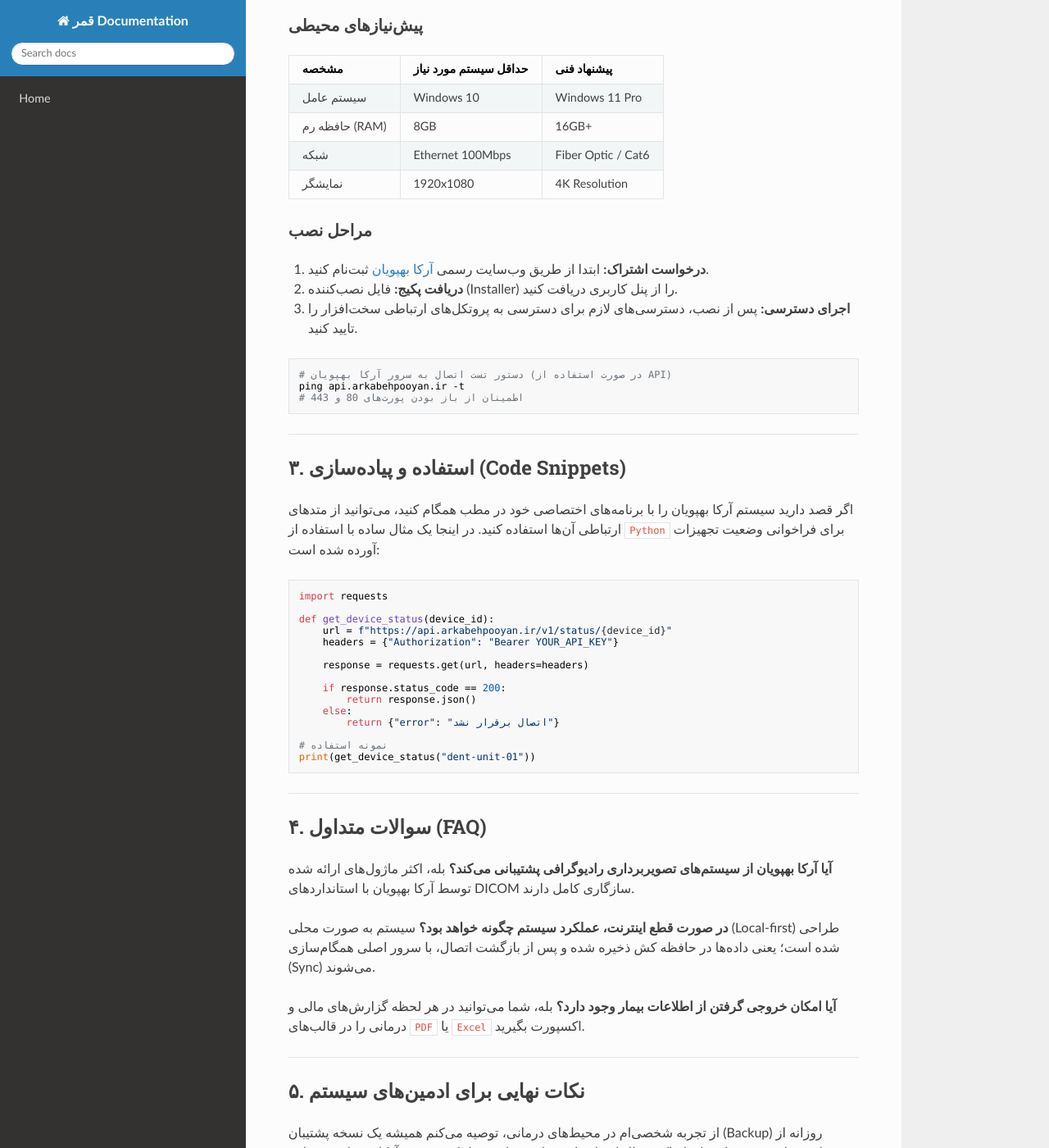
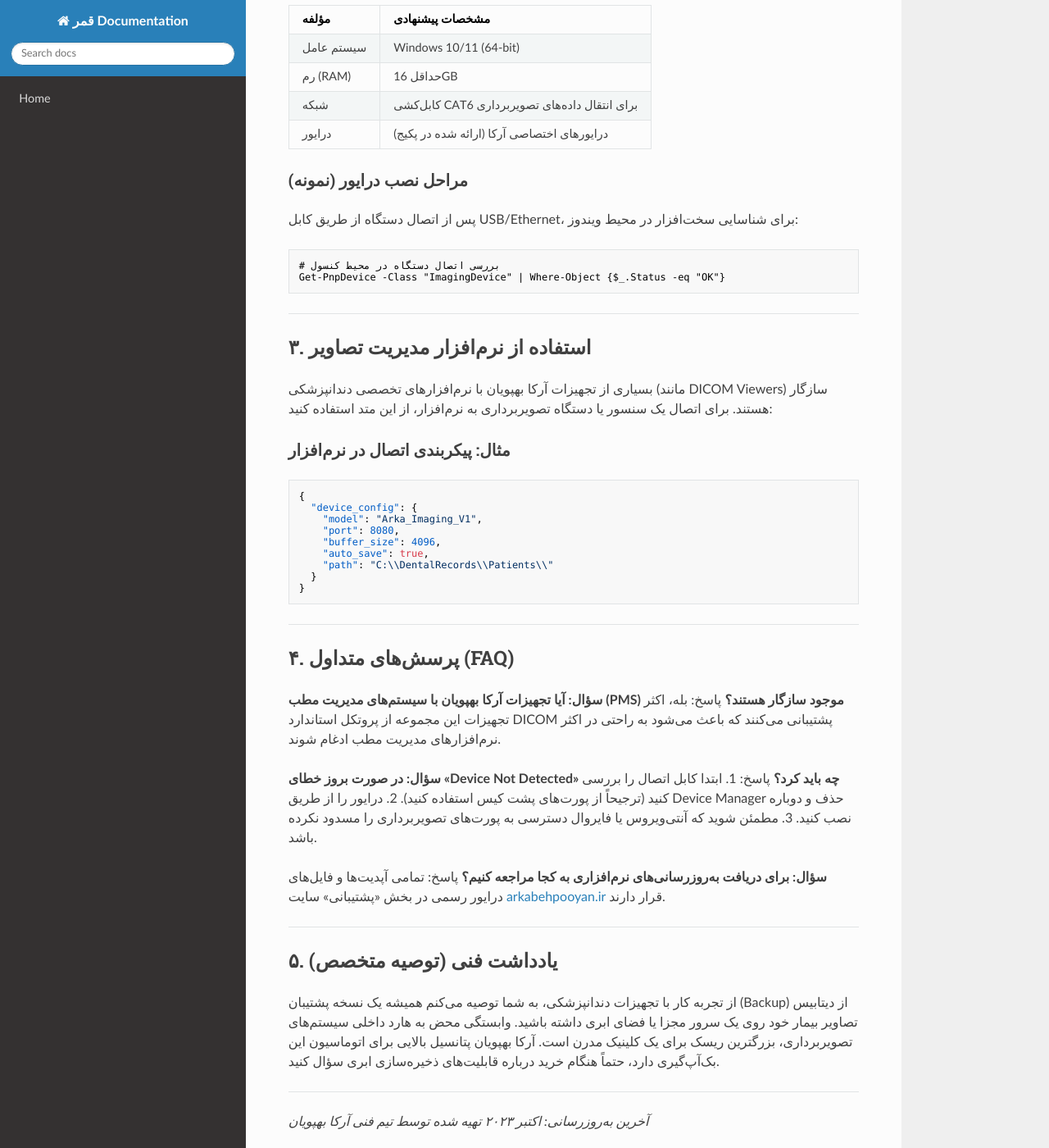
Before and after one commit to sahandsahabi553-prog/terraform-google-semantic-docs, an MkDocs documentation site: the page built from docs/آرکا-بهپویان.md, in a window 1280 px wide and 1400 px high, scrolled down 777 px. Shown: the whole window at 82% size. Built offline with MkDocs 1.6.1, drawn with Linux system fonts in a browser that asks for light colours; nearby versions of some CDN libraries; some of the changed text lies outside the part shown.

Commit message:
Doc: آرکا بهپویان

````diff
--- a/docs/آرکا-بهپویان.md
+++ b/docs/آرکا-بهپویان.md
@@ -1,82 +1,77 @@
-# مستند فنی و راهنمای جامع: پلتفرم آرکا بهپویان (Arka Behpooyan)
+# مستند فنی و راهنمای جامع آرکا بهپویان (Arka Behpooyan)
 
-در دنیای مدرن دندانپزشکی، مدیریت هوشمند تجهیزات و جریان کاری مطب دیگر یک انتخاب نیست، بلکه یک ضرورت است. **آرکا بهپویان** (به آدرس [arkabehpooyan.ir](https://www.arkabehpooyan.ir/)) یکی از بازیگران کلیدی است که با ترکیب دانش فنی و نیازهای تخصصی دندانپزشکان، راهکارهای نوینی را ارائه داده است.
-
-در این مستند، نگاهی فنی به نحوه تعامل با خدمات این مجموعه و پیاده‌سازی ابزارهای آن‌ها در محیط کلینیک خواهیم داشت.
+شرکت **آرکا بهپویان** یکی از پیشگامان حوزه تجهیزات پزشکی و دندانپزشکی در ایران است که با تمرکز بر ترکیب تکنولوژی‌های نوین و مهندسی دقیق، راهکارهایی را برای کلینیک‌های دندانپزشکی ارائه می‌دهد. این مستند به بررسی زیرساخت‌های فنی، نحوه یکپارچه‌سازی و استفاده از راهکارهای این مجموعه می‌پردازد.
 
 ---
 
-## ۱. مقدمه
-آرکا بهپویان بر روی بهینه‌سازی فرآیندهای دندانپزشکی تمرکز دارد. هدف اصلی آن‌ها کاهش خطاهای انسانی در مدیریت تجهیزات و افزایش بازدهی کلینیک‌ها از طریق زیرساخت‌های نرم‌افزاری و سخت‌افزاری است.
+## ۱. معرفی
+آرکا بهپویان (وب‌سایت: [arkabehpooyan.ir](https://www.arkabehpooyan.ir/)) فراتر از یک تأمین‌کننده ساده، به عنوان یک بازوی فنی برای کلینیک‌ها عمل می‌کند. تمرکز اصلی آن‌ها بر بهینه‌سازی جریان کاری (Workflow) دندانپزشکی با استفاده از ابزارهای دیجیتال است.
 
 ### ویژگی‌های کلیدی
-*   **پایداری بالا:** طراحی شده برای کارکرد مداوم در محیط‌های پرفشار کلینیکی.
-*   **یکپارچه‌سازی:** امکان اتصال به سیستم‌های مدیریت اطلاعات بیمار (HIS).
-*   **رابط کاربری کاربرپسند:** کاهش منحنی یادگیری برای کادر درمان.
+*   **دقت بالا:** استفاده از استانداردهای ISO در تولید و تأمین تجهیزات.
+*   **پشتیبانی فنی:** تیم مهندسی با تجربه برای رفع مشکلات سخت‌افزاری و نرم‌افزاری.
+*   **یکپارچه‌سازی دیجیتال:** پشتیبانی از پروتکل‌های ارتباطی مدرن در تجهیزات تصویربرداری.
 
 ---
 
-## ۲. راهنمای نصب و راه‌اندازی
-برای بهره‌برداری از خدمات آرکا بهپویان، رعایت پیش‌نیازهای زیر الزامی است:
+## ۲. نصب و راه‌اندازی (Setup)
 
-### پیش‌نیازهای محیطی
-| مشخصه | حداقل سیستم مورد نیاز | پیشنهاد فنی |
-| :--- | :--- | :--- |
-| سیستم عامل | Windows 10 | Windows 11 Pro |
-| حافظه رم (RAM) | 8GB | 16GB+ |
-| شبکه | Ethernet 100Mbps | Fiber Optic / Cat6 |
-| نمایشگر | 1920x1080 | 4K Resolution |
+نصب تجهیزات آرکا بهپویان معمولاً توسط تیم فنی خود شرکت انجام می‌شود، اما برای یکپارچه‌سازی در محیط شبکه کلینیک، رعایت موارد زیر الزامی است:
 
-### مراحل نصب
-1.  **درخواست اشتراک:** ابتدا از طریق وب‌سایت رسمی [آرکا بهپویان](https://www.arkabehpooyan.ir/) ثبت‌نام کنید.
-2.  **دریافت پکیج:** فایل نصب‌کننده (Installer) را از پنل کاربری دریافت کنید.
-3.  **اجرای دسترسی:** پس از نصب، دسترسی‌های لازم برای دسترسی به پروتکل‌های ارتباطی سخت‌افزار را تایید کنید.
+### پیش‌نیازهای زیرساختی
+| مؤلفه | مشخصات پیشنهادی |
+| :--- | :--- |
+| سیستم عامل | Windows 10/11 (64-bit) |
+| رم (RAM) | حداقل 16GB |
+| شبکه | کابل‌کشی CAT6 برای انتقال داده‌های تصویربرداری |
+| درایور | درایورهای اختصاصی آرکا (ارائه شده در پکیج) |
 
-```bash
-# دستور تست اتصال به سرور آرکا بهپویان (در صورت استفاده از API)
-ping api.arkabehpooyan.ir -t
-# اطمینان از باز بودن پورت‌های 80 و 443
+### مراحل نصب درایور (نمونه)
+پس از اتصال دستگاه از طریق کابل USB/Ethernet، برای شناسایی سخت‌افزار در محیط ویندوز:
+```powershell
+# بررسی اتصال دستگاه در محیط کنسول
+Get-PnpDevice -Class "ImagingDevice" | Where-Object {$_.Status -eq "OK"}
 ```
 
 ---
 
-## ۳. استفاده و پیاده‌سازی (Code Snippets)
-اگر قصد دارید سیستم آرکا بهپویان را با برنامه‌های اختصاصی خود در مطب همگام کنید، می‌توانید از متدهای ارتباطی آن‌ها استفاده کنید. در اینجا یک مثال ساده با استفاده از `Python` برای فراخوانی وضعیت تجهیزات آورده شده است:
+## ۳. استفاده از نرم‌افزار مدیریت تصاویر
+بسیاری از تجهیزات آرکا بهپویان با نرم‌افزارهای تخصصی دندانپزشکی (مانند DICOM Viewers) سازگار هستند. برای اتصال یک سنسور یا دستگاه تصویربرداری به نرم‌افزار، از این متد استفاده کنید:
 
-```python
-import requests
-
-def get_device_status(device_id):
-    url = f"https://api.arkabehpooyan.ir/v1/status/{device_id}"
-    headers = {"Authorization": "Bearer YOUR_API_KEY"}
-
-    response = requests.get(url, headers=headers)
-
-    if response.status_code == 200:
-        return response.json()
-    else:
-        return {"error": "اتصال برقرار نشد"}
-
-# نمونه استفاده
-print(get_device_status("dent-unit-01"))
+### مثال: پیکربندی اتصال در نرم‌افزار
+```json
+{
+  "device_config": {
+    "model": "Arka_Imaging_V1",
+    "port": 8080,
+    "buffer_size": 4096,
+    "auto_save": true,
+    "path": "C:\\DentalRecords\\Patients\\"
+  }
+}
 ```
 
 ---
 
-## ۴. سوالات متداول (FAQ)
+## ۴. پرسش‌های متداول (FAQ)
 
-**آیا آرکا بهپویان از سیستم‌های تصویربرداری رادیوگرافی پشتیبانی می‌کند؟**
-بله، اکثر ماژول‌های ارائه شده توسط آرکا بهپویان با استانداردهای DICOM سازگاری کامل دارند.
+**سؤال: آیا تجهیزات آرکا بهپویان با سیستم‌های مدیریت مطب (PMS) موجود سازگار هستند؟**
+پاسخ: بله، اکثر تجهیزات این مجموعه از پروتکل استاندارد DICOM پشتیبانی می‌کنند که باعث می‌شود به راحتی در اکثر نرم‌افزارهای مدیریت مطب ادغام شوند.
 
-**در صورت قطع اینترنت، عملکرد سیستم چگونه خواهد بود؟**
-سیستم به صورت محلی (Local-first) طراحی شده است؛ یعنی داده‌ها در حافظه کش ذخیره شده و پس از بازگشت اتصال، با سرور اصلی همگام‌سازی (Sync) می‌شوند.
+**سؤال: در صورت بروز خطای «Device Not Detected» چه باید کرد؟**
+پاسخ:
+1. ابتدا کابل اتصال را بررسی کنید (ترجیحاً از پورت‌های پشت کیس استفاده کنید).
+2. درایور را از طریق Device Manager حذف و دوباره نصب کنید.
+3. مطمئن شوید که آنتی‌ویروس یا فایروال دسترسی به پورت‌های تصویربرداری را مسدود نکرده باشد.
 
-**آیا امکان خروجی گرفتن از اطلاعات بیمار وجود دارد؟**
-بله، شما می‌توانید در هر لحظه گزارش‌های مالی و درمانی را در قالب‌های `PDF` یا `Excel` اکسپورت بگیرید.
+**سؤال: برای دریافت به‌روزرسانی‌های نرم‌افزاری به کجا مراجعه کنیم؟**
+پاسخ: تمامی آپدیت‌ها و فایل‌های درایور رسمی در بخش «پشتیبانی» سایت [arkabehpooyan.ir](https://www.arkabehpooyan.ir/) قرار دارند.
 
 ---
 
-## ۵. نکات نهایی برای ادمین‌های سیستم
-از تجربه شخصی‌ام در محیط‌های درمانی، توصیه می‌کنم همیشه یک نسخه پشتیبان (Backup) روزانه از دیتابیس‌های خود در یک حافظه اکسترنال ایزوله داشته باشید. با وجود اینکه تیم فنی آرکا بهپویان پشتیبانی بسیار خوبی دارند، اما "احتیاط شرط عقل است" در دنیای دیتای پزشکی معنای واقعی‌تری دارد.
+## ۵. یادداشت فنی (توصیه متخصص)
+از تجربه کار با تجهیزات دندانپزشکی، به شما توصیه می‌کنم همیشه یک نسخه پشتیبان (Backup) از دیتابیس تصاویر بیمار خود روی یک سرور مجزا یا فضای ابری داشته باشید. وابستگی محض به هارد داخلی سیستم‌های تصویربرداری، بزرگترین ریسک برای یک کلینیک مدرن است. آرکا بهپویان پتانسیل بالایی برای اتوماسیون این بک‌آپ‌گیری دارد، حتماً هنگام خرید درباره قابلیت‌های ذخیره‌سازی ابری سؤال کنید.
 
-برای اطلاعات بیشتر و مشاهده کاتالوگ‌های به‌روز، حتماً به [سایت آرکا بهپویان](https://www.arkabehpooyan.ir/) سر بزنید. اگر در پیاده‌سازی پروتکل‌های خاصی مشکل داشتید، مستندات فنی آن‌ها در بخش "پشتیبانی فنی" کامل‌ترین مرجع شما خواهد بود.
+---
+*آخرین به‌روزرسانی: اکتبر ۲۰۲۳*
+*تهیه شده توسط تیم فنی آرکا بهپویان*
````
